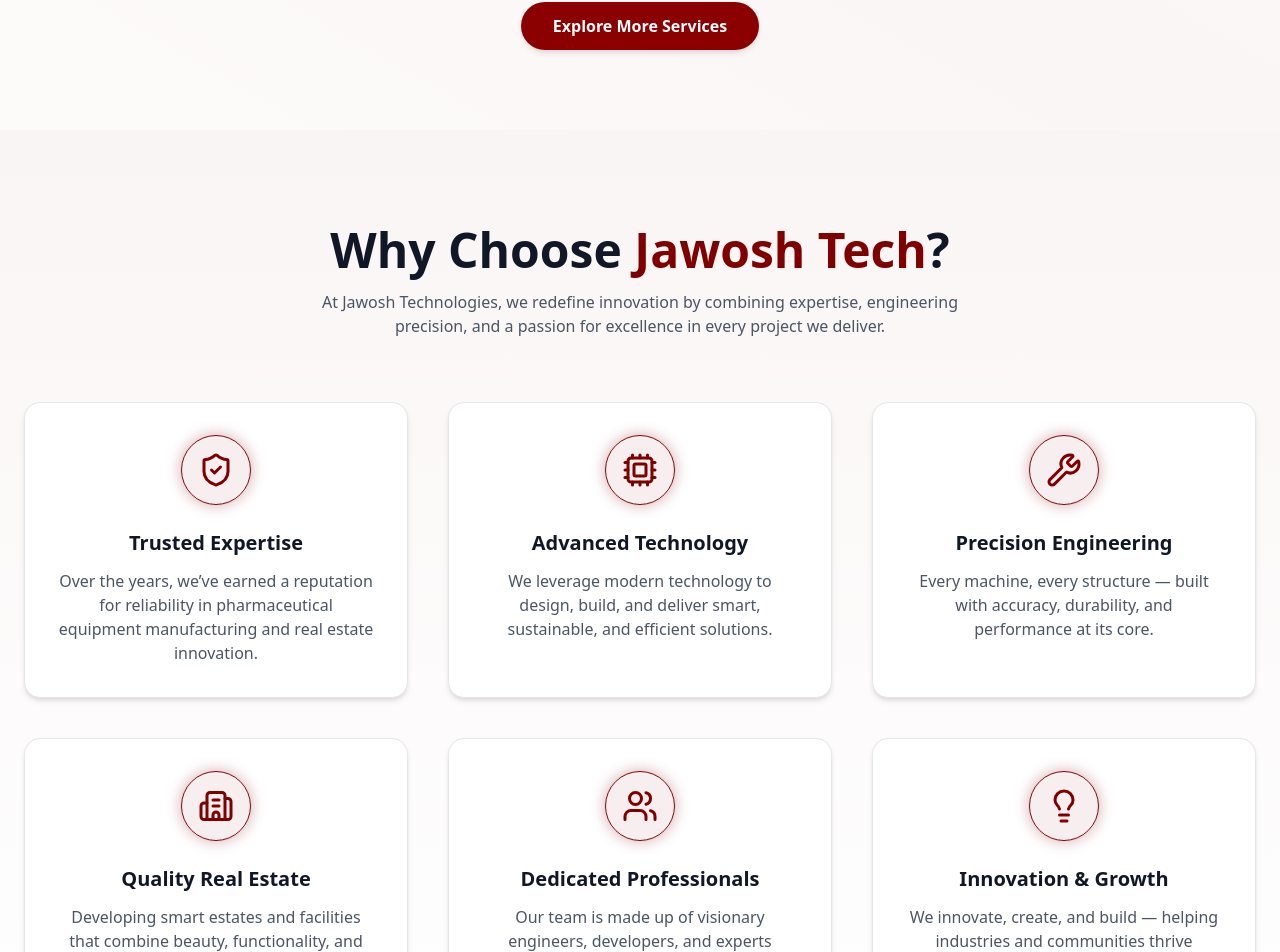
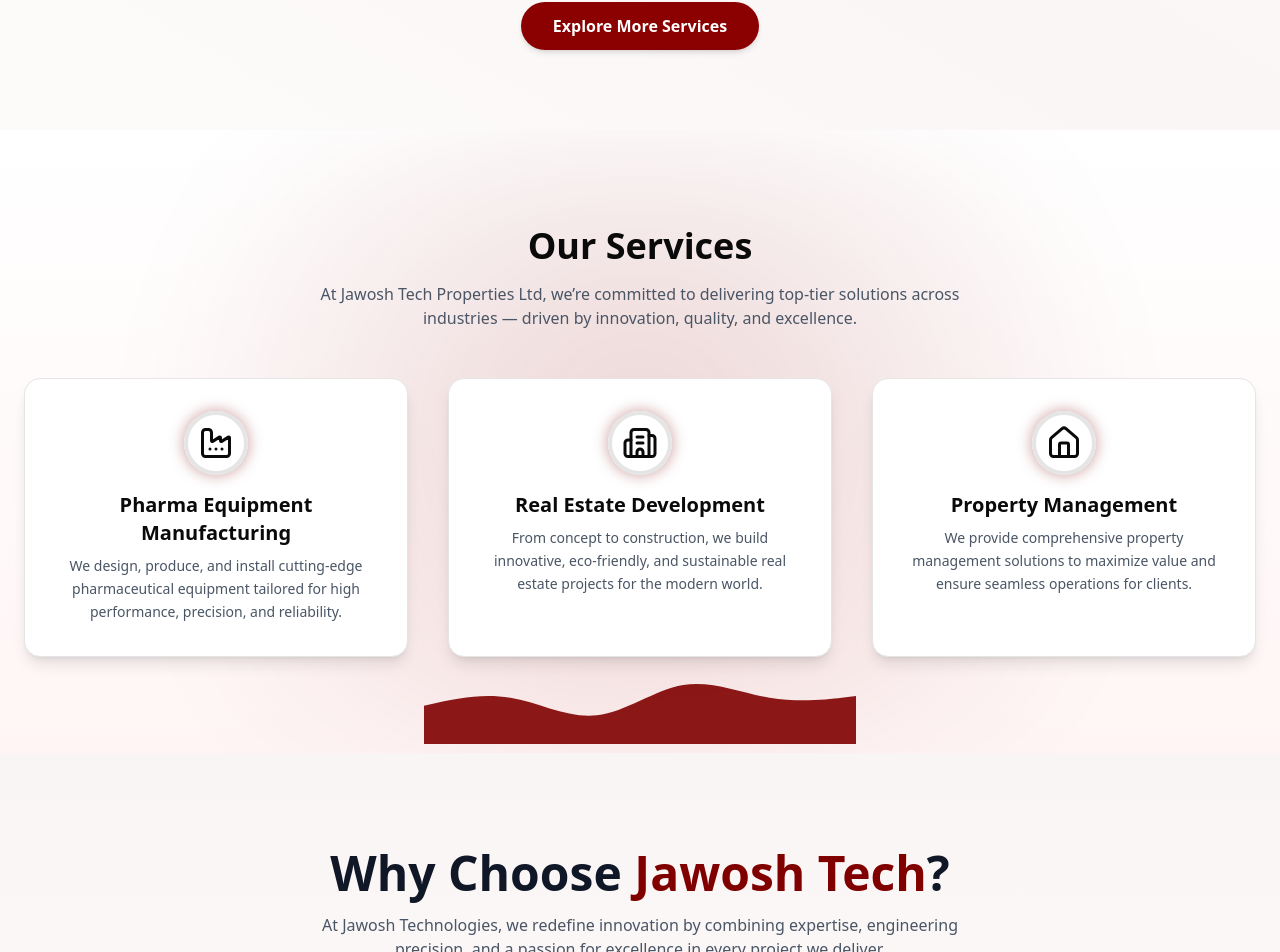
Before and after one commit to Victheem/my-website, a Next.js app: page / in a window 1280 px wide. Shown: the part 3657-4609 px from the top of the page. Built offline with nearby package versions, Linux system fonts and the light colour scheme.

Commit message:
Fix Reveal component export and import for Vercel

```diff
--- a/src/app/page.tsx
+++ b/src/app/page.tsx
@@ -1,7 +1,7 @@
 import PartnerCarousel from "@/components/PartnerCarousel";
 import AboutSection from "@/components/AboutSection";
 import { Hero } from "@/components/hero";
-// import ServicesSection from "@/components/ServicesSection";
+import ServicesSection from "@/components/ServicesSection";
 import Services from "@/components/sections/Services";
 import { Projects } from "@/components/Projects";
 import { WhyChooseUs } from "@/components/WhyChooseUs";
@@ -25,6 +25,7 @@
 
       {/* Services */}
       <Services />
+      <ServicesSection />
 
       {/* Why Choose Us */}
       <WhyChooseUs />
--- a/src/components/ServicesSection.tsx
+++ b/src/components/ServicesSection.tsx
@@ -1,7 +1,6 @@
 "use client";
 
 import { motion } from "framer-motion";
-import Reveal from "@/components/Reveal"; // default import
 import { Factory, Building2, Home } from "lucide-react";
 
 const services = [
@@ -37,22 +36,40 @@
       />
 
       <div className="max-w-7xl mx-auto px-6 text-center relative z-10">
-        <Reveal delay={0}>
-          <h2 className="text-4xl font-bold mb-4 text-maroon-700">Our Services</h2>
-        </Reveal>
+        <motion.h2
+          initial={{ opacity: 0, y: 40 }}
+          whileInView={{ opacity: 1, y: 0 }}
+          transition={{ duration: 0.6, ease: "easeOut" }}
+          viewport={{ once: true }}
+          className="text-4xl font-bold mb-4 text-maroon-700"
+        >
+          Our Services
+        </motion.h2>
 
-        <Reveal delay={0.2}>
-          <p className="text-gray-600 max-w-2xl mx-auto mb-12">
+        <motion.p
+          initial={{ opacity: 0, y: 20 }}
+          whileInView={{ opacity: 1, y: 0 }}
+          transition={{ duration: 0.8, delay: 0.2 }}
+          viewport={{ once: true }}
+          className="text-gray-600 max-w-2xl mx-auto mb-12"
+        >
           At Jawosh Tech Properties Ltd, we’re committed to delivering top-tier
           solutions across industries — driven by innovation, quality, and excellence.
-          </p>
-        </Reveal>
+        </motion.p>
 
         {/* Service Cards */}
         <div className="grid gap-10 md:grid-cols-3">
           {services.map(({ title, description, icon: Icon }, index) => (
-            <Reveal key={index} delay={0.3 + index * 0.2}>
             <motion.div
+              key={index}
+              initial={{ opacity: 0, y: 40 }}
+              whileInView={{ opacity: 1, y: 0 }}
+              transition={{
+                duration: 0.7,
+                delay: 0.2 * index,
+                ease: "easeOut",
+              }}
+              viewport={{ once: true }}
               whileHover={{ scale: 1.05 }}
               className="relative bg-white rounded-2xl shadow-lg hover:shadow-[0_0_20px_#80000077] p-8 border border-maroon-100 transition-all duration-300"
             >
@@ -68,7 +85,6 @@
                 <p className="text-gray-600 text-sm leading-relaxed">{description}</p>
               </div>
             </motion.div>
-            </Reveal>
           ))}
         </div>
       </div>
```
Lines whose indentation alone changed are shown as unchanged.
